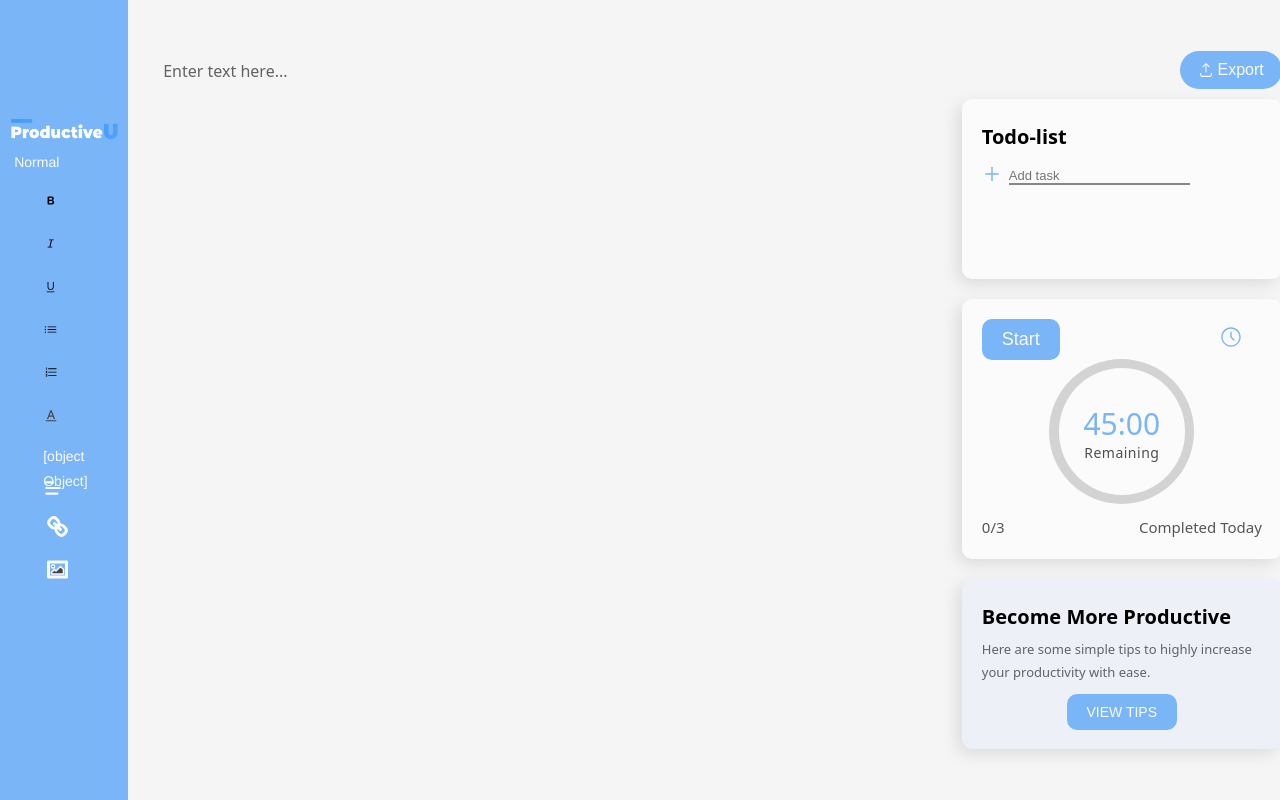
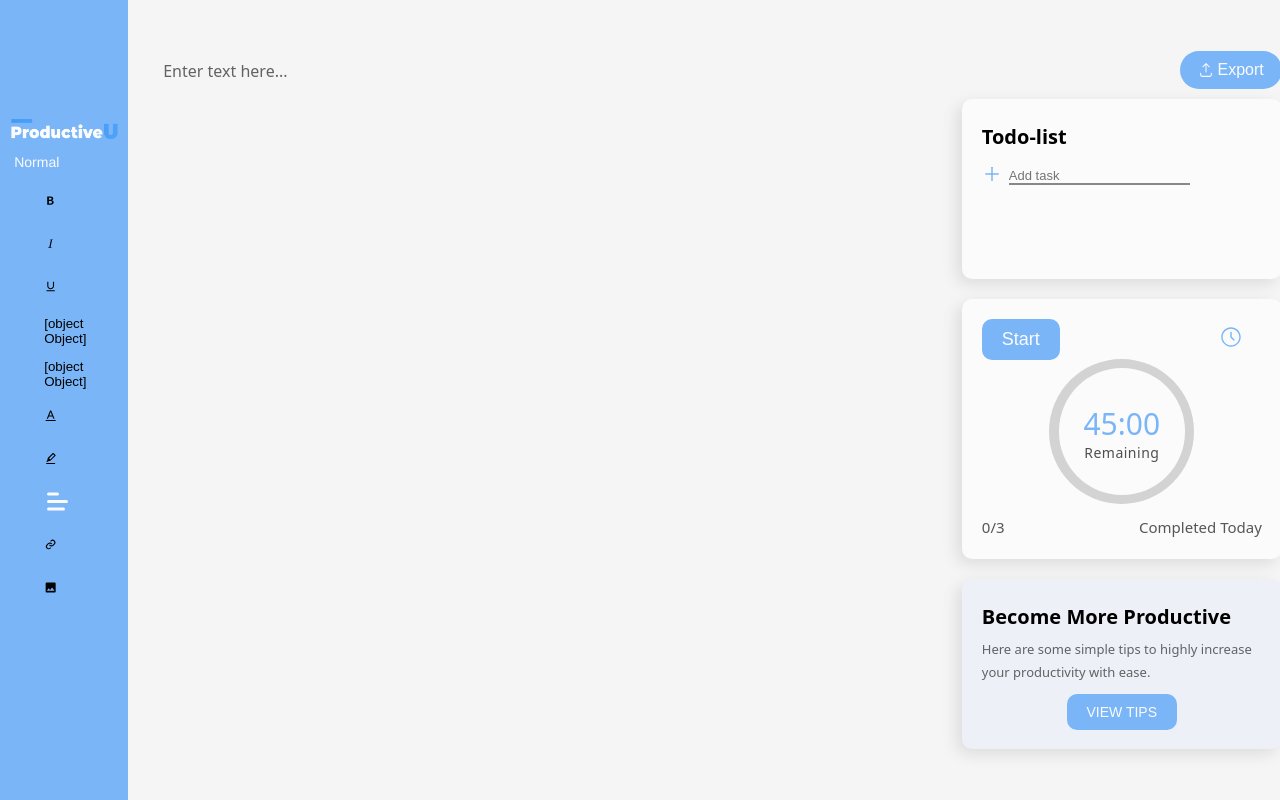
Before and after one commit to IgnacioR97/react-habits, a React (Vite) app: page / in a window 1280 px wide. Built offline with nearby package versions, Linux system fonts and the light colour scheme.

Commit message:
like 25 minutes

```diff
--- /dev/null
+++ b/src/components/CustomToolbar.jsx
@@ -0,0 +1,92 @@
+// import {
+//   RxFontBold,
+//   RxFontItalic,
+//   RxListBullet,
+//   RxUnderline,
+// } from "react-icons/rx";
+// import { RiFontColor } from "react-icons/ri";
+// import { BiHighlight } from "react-icons/bi";
+// import { VscListOrdered } from "react-icons/vsc";
+
+import logo from "../../src/logo-removebg-preview.png";
+import { Quill } from "react-quill";
+
+import { RiFontColor } from "react-icons/ri";
+import { VscListOrdered, VscListUnordered } from "react-icons/vsc";
+import { BsTypeBold, BsTypeItalic } from "react-icons/bs";
+import { AiOutlineUnderline } from "react-icons/ai";
+import { BiLink, BiHighlight } from "react-icons/bi";
+import { MdImage } from "react-icons/md";
+import { RxTextAlignCenter } from "react-icons/rx";
+
+const CustomToolbar = () => (
+  <div id="toolbar" className="toolbar">
+    <img src={logo} alt="logo" className="logo" />
+    <select className="ql-header" defaultValue="">
+      <option value="1">Heading 1</option>
+      <option value="2">Heading 2</option>
+      <option value="3">Heading 3</option>
+      <option value="">Normal</option>
+    </select>
+    <span className="ql-formats">
+      <button className="ql-bold">
+        <BsTypeBold />
+      </button>
+      <button className="ql-italic">
+        <BsTypeItalic />
+      </button>
+      <button className="ql-underline">
+        <AiOutlineUnderline />
+      </button>
+    </span>
+    <span className="ql-formats">
+      <button className="ql-list" value="bullet">
+        <VscListUnordered />
+      </button>
+      <button className="ql-list" value="ordered">
+        <VscListOrdered />
+      </button>
+    </span>
+    <span className="ql-formats">
+      <button className="ql-color">
+        <RiFontColor />
+      </button>
+      <button className="ql-background">
+        <BiHighlight />
+      </button>
+      <button className="ql-align ql-picker ql-icon-picker">
+        {/* <RxTextAlignCenter /> */}
+      </button>
+      <button className="ql-link">
+        <BiLink />
+      </button>
+      <button className="ql-image">
+        <MdImage />
+      </button>
+    </span>
+  </div>
+);
+
+// Register the color attribute with Quill
+const colorStyle = Quill.import("attributors/style/color");
+Quill.register(colorStyle, true);
+
+//Register the custom icons
+const icons = Quill.import("ui/icons");
+icons.bold = <BsTypeBold />;
+icons.italic = <BsTypeItalic />;
+icons.underline = <AiOutlineUnderline />;
+icons["list"]["ordered"] = <VscListOrdered />;
+icons["list"]["bullet"] = <VscListUnordered />;
+icons.color = <RiFontColor />;
+icons.background = <BiHighlight />;
+icons.link = <BiLink />;
+icons.image = <MdImage />;
+Quill.register(icons);
+
+export default CustomToolbar;
+
+{
+  /*
+   */
+}
--- a/src/components/TextEditor.jsx
+++ b/src/components/TextEditor.jsx
@@ -61,76 +61,7 @@ export default TextEditor;
 import React, { useState } from "react";
 import ReactQuill, { Quill } from "react-quill";
 import "react-quill/dist/quill.snow.css";
-
-import logo from "../../src/logo-removebg-preview.png";
-
-import {
-  RxFontBold,
-  RxFontItalic,
-  RxListBullet,
-  RxUnderline,
-} from "react-icons/rx";
-import { RiFontColor } from "react-icons/ri";
-import { BiHighlight } from "react-icons/bi";
-import { VscListOrdered } from "react-icons/vsc";
-
-//Custom toolbar module
-const CustomToolbar = () => (
-  <div id="toolbar" className="toolbar">
-    <img src={logo} alt="logo" className="logo" />
-    <select className="ql-header" defaultValue="">
-      <option value="1">Heading 1</option>
-      <option value="2">Heading 2</option>
-      <option value="3">Heading 3</option>
-      <option value="">Normal</option>
-    </select>
-    <span className="ql-formats">
-      <button className="ql-bold">
-        <RxFontBold />
-      </button>
-      <button className="ql-italic">
-        <RxFontItalic />
-      </button>
-      <button className="ql-underline">
-        <RxUnderline />
-      </button>
-    </span>
-    <span className="ql-formats">
-      <button className="ql-list">
-        <RxListBullet />
-      </button>
-      <button className="ql-list">
-        <VscListOrdered />
-      </button>
-    </span>
-    <span className="ql-formats">
-      <button className="ql-color ql-picker ql-color-picker ql-expanded">
-        <RiFontColor />
-      </button>
-
-      <select className="ql-background ql-picker ql-color-picker">
-        <BiHighlight />
-      </select>
-      <select className="ql-align" />
-      <button className="ql-link" />
-      <button className="ql-image" />
-    </span>
-  </div>
-);
-
-// Register the color attribute with Quill
-const colorStyle = Quill.import("attributors/style/color");
-Quill.register(colorStyle, true);
-
-//Register the custom icons
-const icons = Quill.import("ui/icons");
-icons["bold"] = <RxFontBold />;
-icons["italic"] = <RxFontItalic />;
-icons["underline"] = <RxUnderline />;
-icons["list"]["bullet"] = <RxListBullet />;
-icons["list"]["ordered"] = <VscListOrdered />;
-icons["color"] = <RiFontColor />;
-icons["background"] = <BiHighlight />;
+import CustomToolbar from "./CustomToolbar";
 
 const App = () => {
   const [value, setValue] = useState("");
--- a/src/index.css
+++ b/src/index.css
@@ -156,10 +156,8 @@ main {
   stroke: #FBFBFC;
 }
 
-.ql-toolbar.ql-snow .ql-picker-label {
-  /* height: 36px; */
-  /* width: 36px; */
-  /*  */
+.ql-snow .ql-tooltip {
+  z-index: 100;
 }
 
 .ql-snow .ql-stroke {
@@ -168,7 +166,7 @@ main {
 
 .ql-container {
   width: 62vw;
-  height: 91vh;
+  height: 89vh;
   margin: 6% auto 0 auto;
 }
 
@@ -189,8 +187,8 @@ main {
   font-style: normal;
 }
 
+
 .logo {
-
   z-index: 2;
   width: 13rem;
   height: 4rem;
```
